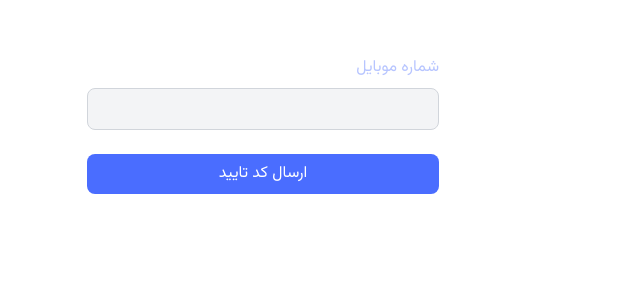
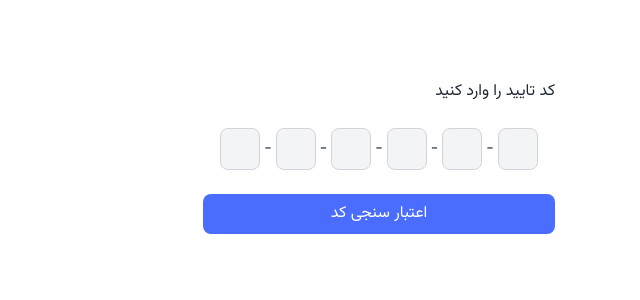
Before and after one commit to shokouhSkr/Freelancing-app, a Next.js app: page /auth in a window 1280 px wide. Shown: the top 300 px of the page, without its empty margins (434-1074 px from the left). Built offline with nearby package versions, Linux system fonts and the light colour scheme.

Commit message:
added checkOTP functionality

```diff
--- /dev/null
+++ b/app/complete-profile/page.tsx
@@ -0,0 +1,5 @@
+const CompleteProfilePage = () => {
+  return <div>CompleteProfilePage</div>;
+};
+
+export default CompleteProfilePage;
--- a/features/authentication/components/AuthContainer.tsx
+++ b/features/authentication/components/AuthContainer.tsx
@@ -5,15 +5,22 @@ import SendOTPForm from "./SendOTPForm";
 import CheckOTPForm from "./CheckOTPForm";
 
 const AuthContainer = () => {
-  const [step, setStep] = useState(1);
+  const [step, setStep] = useState(2);
+  const [phoneNumber, setPhoneNumber] = useState("09165554444");
 
   const renderStep = () => {
     switch (step) {
       case 1:
-        return <SendOTPForm onSetStep={setStep} />;
+        return (
+          <SendOTPForm
+            onSetStep={setStep}
+            phoneNumber={phoneNumber}
+            setPhoneNumber={setPhoneNumber}
+          />
+        );
 
       case 2:
-        return <CheckOTPForm />;
+        return <CheckOTPForm phoneNumber={phoneNumber} />;
 
       default:
         return null;
--- a/features/authentication/components/CheckOTPForm.tsx
+++ b/features/authentication/components/CheckOTPForm.tsx
@@ -1,13 +1,39 @@
 "use client";
 
 import { useState } from "react";
+import { toast } from "react-hot-toast";
 import OTPInput from "react-otp-input";
+import { useMutation } from "@tanstack/react-query";
+import { checkOtp } from "../services/authService";
+import { useRouter } from "next/navigation";
 
-const CheckOTPForm = () => {
+const CheckOTPForm = ({ phoneNumber }: { phoneNumber: string }) => {
   const [otp, setOtp] = useState("");
+  const router = useRouter();
 
-  const checkOTPHandler = (e: React.FormEvent<HTMLFormElement>) => {
+  const { data, isPending, error, mutateAsync } = useMutation({
+    mutationFn: checkOtp,
+  });
+
+  const checkOTPHandler = async (e: React.FormEvent<HTMLFormElement>) => {
     e.preventDefault();
+
+    try {
+      const res = await mutateAsync({ phoneNumber, otp }); // mutateAsync === checkOtp
+      const { message, user } = res.data.data;
+      console.log("data from checkOTP: ", user);
+
+      toast.success(message);
+
+      if (user.isActive) {
+        // if (user.role === "OWNER") router.push("/owner");
+        // if (user.role === "FREELANCER") router.push("/freelancer");
+      } else {
+        router.push("/complete-profile");
+      }
+    } catch (error: any) {
+      toast.error(error?.response?.data?.message);
+    }
   };
 
   return (
--- a/features/authentication/components/SendOTPForm.tsx
+++ b/features/authentication/components/SendOTPForm.tsx
@@ -7,9 +7,13 @@ import { getOtp } from "../services/authService";
 import { toast } from "react-hot-toast";
 import { BeatLoader } from "react-spinners";
 
-const SendOTPForm = ({ onSetStep }: { onSetStep: Dispatch<SetStateAction<number>> }) => {
-  const [phoneNumber, setPhoneNumber] = useState("");
+interface SendOTPPropType {
+  phoneNumber: string;
+  onSetStep: Dispatch<SetStateAction<number>>;
+  setPhoneNumber: Dispatch<SetStateAction<string>>;
+}
 
+const SendOTPForm = ({ onSetStep, phoneNumber, setPhoneNumber }: SendOTPPropType) => {
   const { data, isPending, error, mutateAsync } = useMutation({
     mutationFn: getOtp,
   });
@@ -20,7 +24,7 @@ const SendOTPForm = ({ onSetStep }: { onSetStep: Dispatch<SetStateAction<number>
     try {
       const res = await mutateAsync({ phoneNumber }); // mutateAsync === getOtp
       const data = res.data.data;
-      console.log("data: ", data.message);
+      console.log("data from sendOTP: ", data.message);
 
       toast.success(data.message);
       setPhoneNumber("");
--- a/features/authentication/services/authService.ts
+++ b/features/authentication/services/authService.ts
@@ -4,6 +4,6 @@ export const getOtp = (data: { phoneNumber: string }) => {
   return http.post("/user/get-otp", data);
 };
 
-export const checkOtp = (data: { phoneNumber: string }) => {
+export const checkOtp = (data: { phoneNumber: string; otp: string }) => {
   return http.post("/user/check-otp", data);
 };
```
